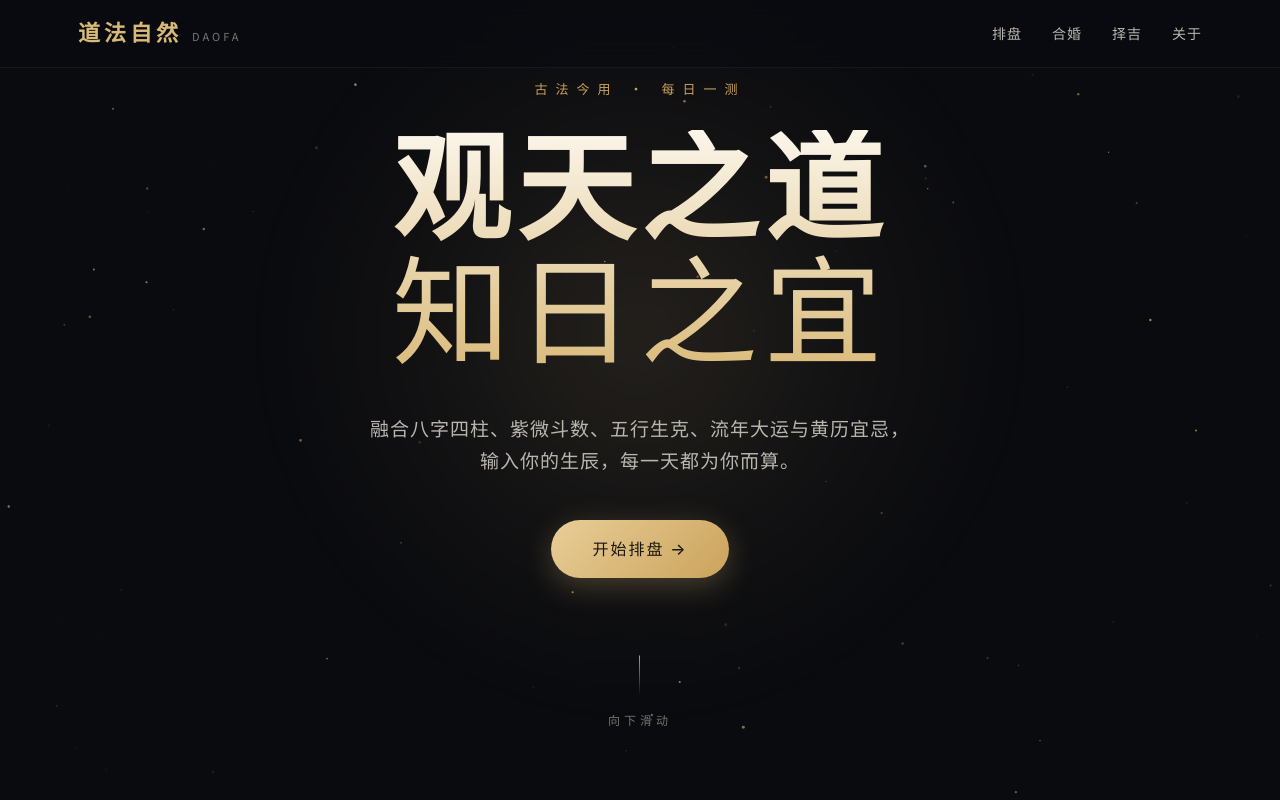
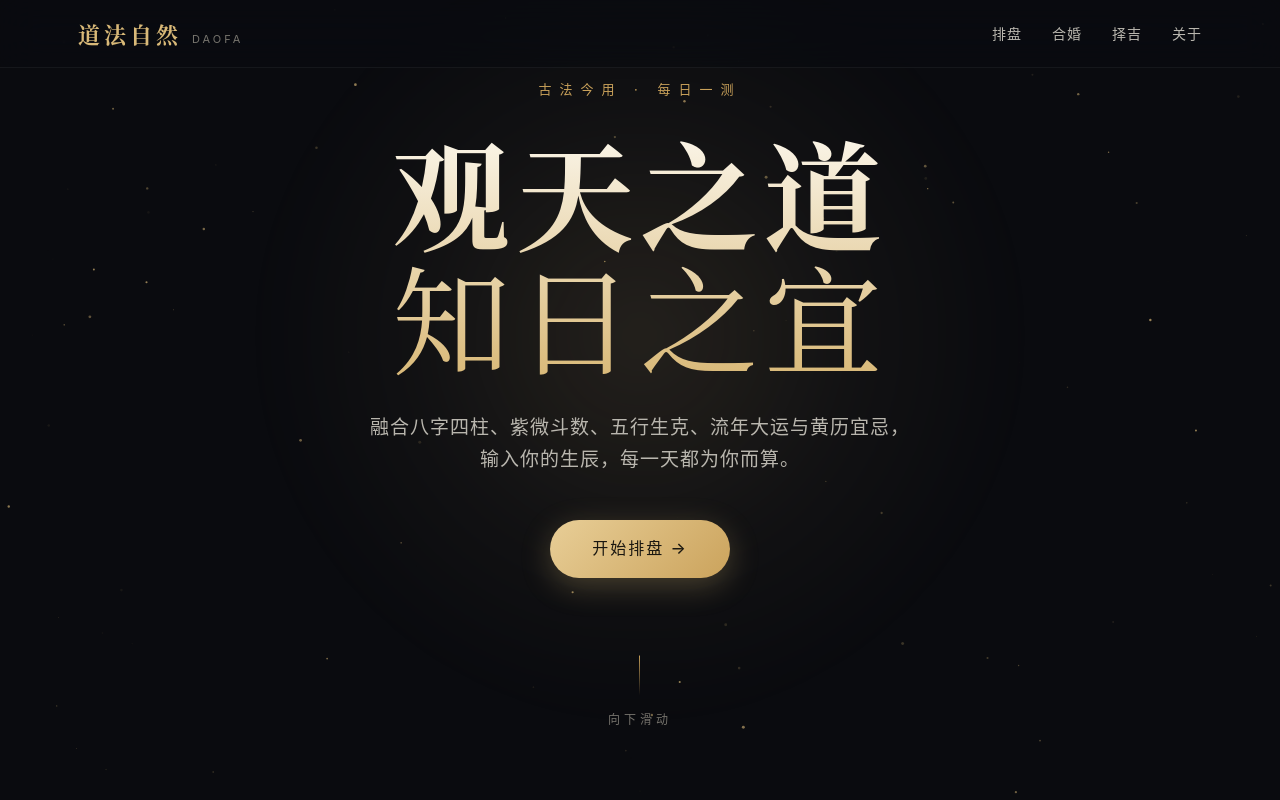
Before and after one commit to jackshu68-oss/tianji-destiny, a plain HTML site: page index.html in a window 1280 px wide. Shown: the top 800 px of the page. Drawn offline with Linux system fonts and the light colour scheme.

Commit message:
去除 Google Fonts：改用系统字体栈，零外部依赖，适配大陆/离线访问

```diff
--- a/css/style.css
+++ b/css/style.css
@@ -13,8 +13,9 @@
   --red: #e0655c;
   --green: #5aa87f;
   --radius: 20px;
-  --serif: 'Noto Serif SC', serif;
-  --sans: 'Noto Sans SC', -apple-system, BlinkMacSystemFont, 'Segoe UI', sans-serif;
+  /* 系统字体栈：不依赖任何外部网络，大陆/离线均秒开 */
+  --serif: 'Songti SC', 'STSong', 'SimSun', 'Noto Serif CJK SC', 'Source Han Serif SC', '宋体', serif;
+  --sans: -apple-system, BlinkMacSystemFont, 'PingFang SC', 'Microsoft YaHei', 'Hiragino Sans GB', 'Noto Sans CJK SC', 'Segoe UI', '微软雅黑', sans-serif;
 }
 
 * { margin: 0; padding: 0; box-sizing: border-box; }
--- a/index.html
+++ b/index.html
@@ -5,9 +5,7 @@
   <meta name="viewport" content="width=device-width, initial-scale=1.0" />
   <title>道法自然 · 每日命理</title>
   <meta name="description" content="输入生辰，洞见每日宜忌、流年大运、紫微命盘。融合八字四柱、紫微斗数、五行、黄历宜忌之智慧。" />
-  <link rel="preconnect" href="https://fonts.googleapis.com" />
-  <link rel="preconnect" href="https://fonts.gstatic.com" crossorigin />
-  <link href="https://fonts.googleapis.com/css2?family=Noto+Serif+SC:wght@300;400;500;600;700;900&family=Noto+Sans+SC:wght@300;400;500;700&display=swap" rel="stylesheet" />
+  <!-- 字体使用系统字体栈（见 css/style.css），不依赖外部网络，大陆/离线均可秒开 -->
   <link rel="stylesheet" href="css/style.css" />
 </head>
 <body>
```
